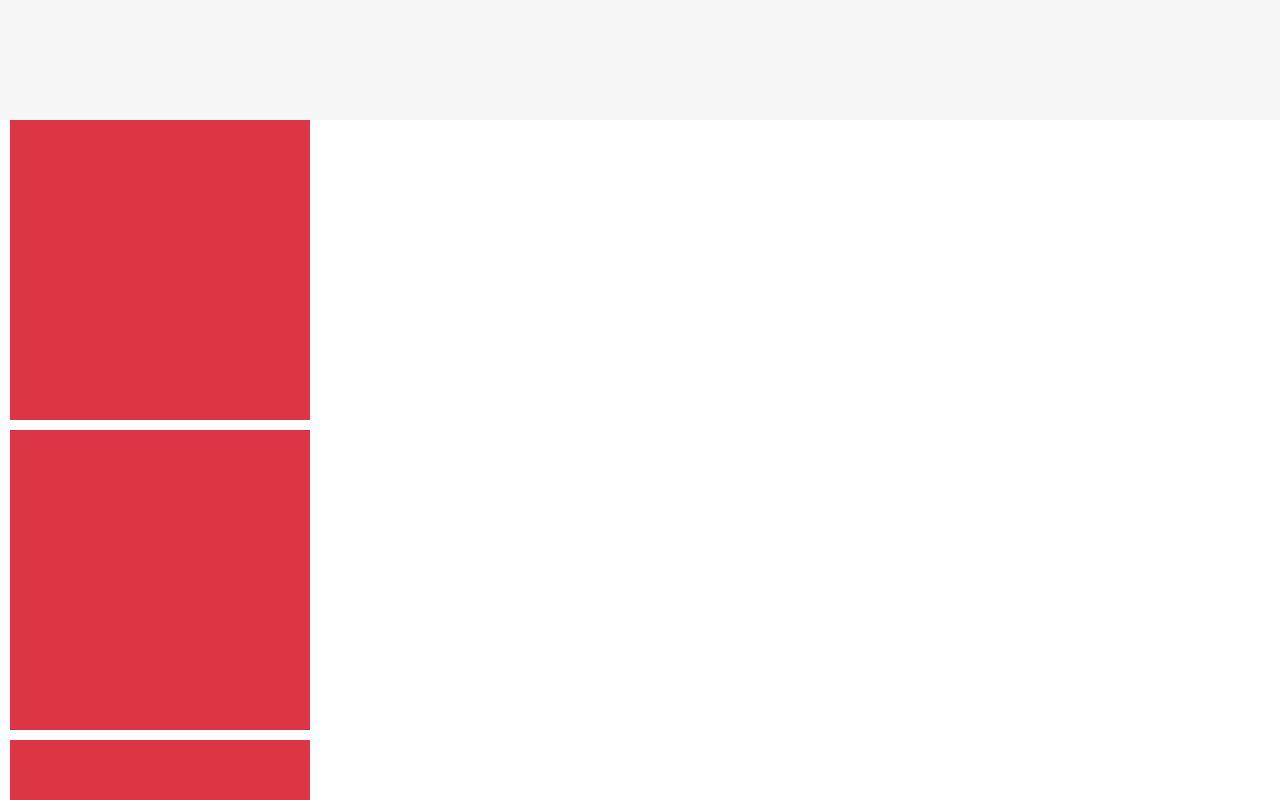
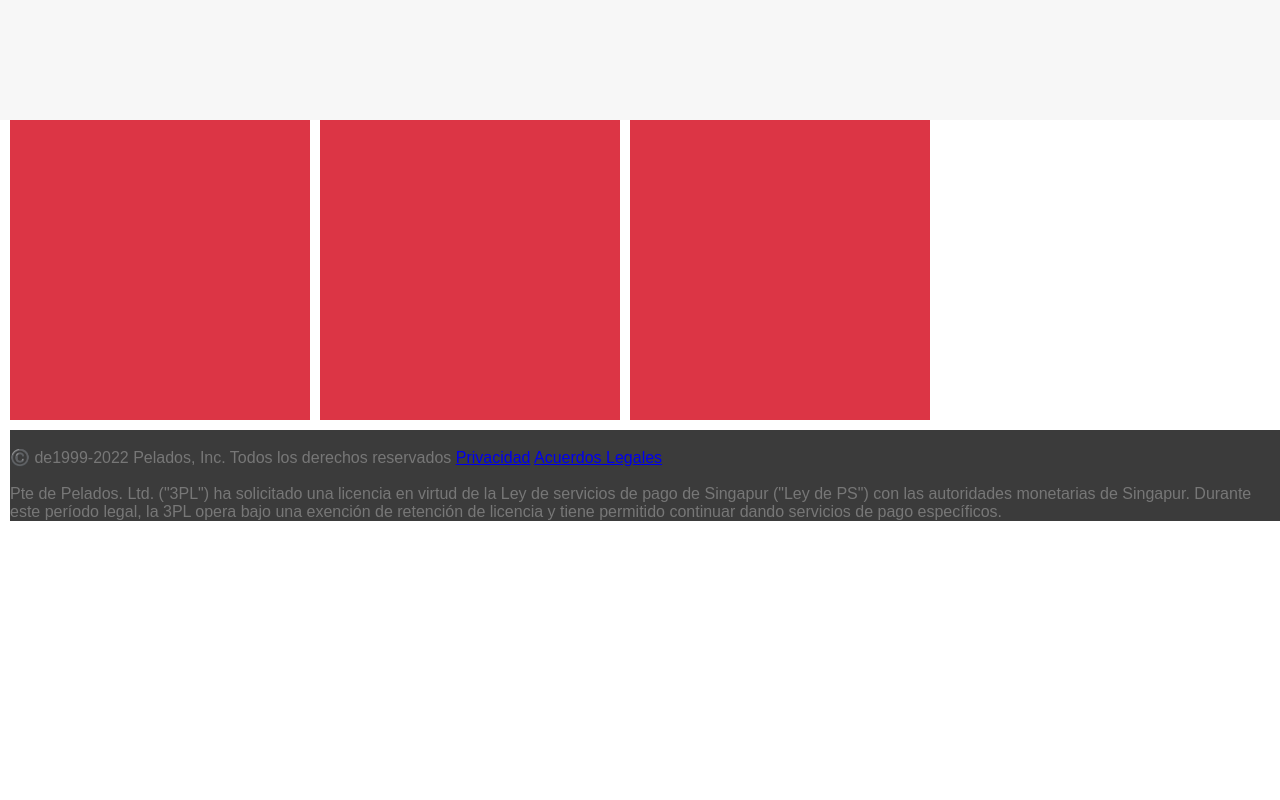
Before and after one commit to KarlitosD/bomberos-website, a React (Vite) app: page / in a window 1280 px wide. Shown: the part 680-1480 px from the top of the page. After the commit the page ends 1201 px from the top, so only its background shows below. Built offline with nearby package versions, Linux system fonts and the light colour scheme.

Commit message:
agregar flex al containerR123

```diff
--- a/src/index.css
+++ b/src/index.css
@@ -93,12 +93,16 @@ header .logo{
   background-color: #dc3545;
   height: 300px;
   width: 300px;
-  display: flex;
-  justify-content: center;
-  align-items: center;
   margin-bottom: 10px;
   margin-left: 10px;
 }
+
+.containerR123{
+  display: flex;
+  /* justify-content: center; */
+  align-items: center;
+}
+
 :root {
    --color-primary: #dc3545;
 }
```
